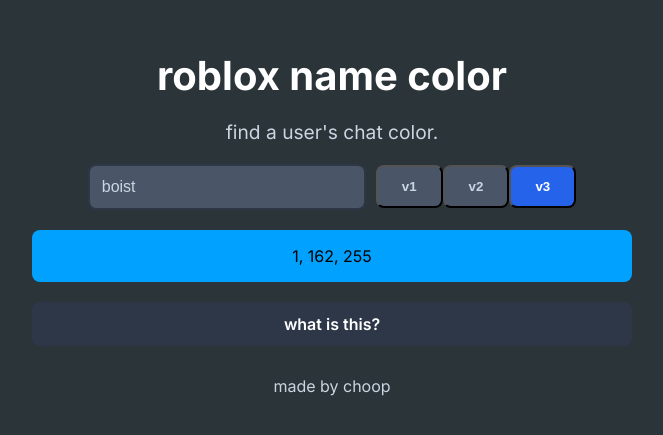
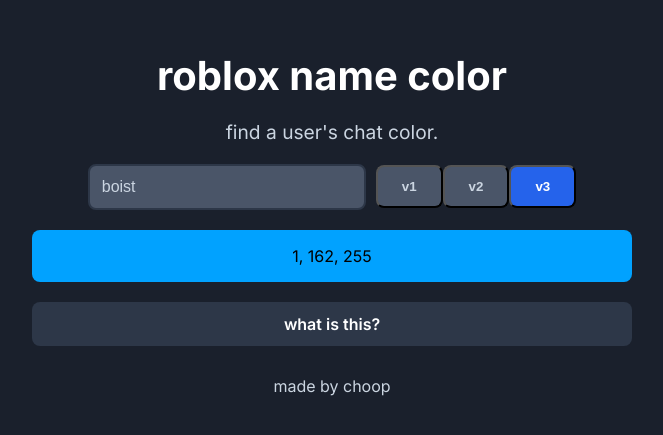
Before and after one commit to choopfr/roblox-chat-color, a Next.js app: page / in a window 1280 px wide. Shown: the part 177-612 px from the top of the page, without its empty margins (308-971 px from the left). Built offline with nearby package versions, Linux system fonts and the light colour scheme.

Commit message:
Update globals.css

```diff
--- a/app/globals.css
+++ b/app/globals.css
@@ -2,7 +2,7 @@
 
 /* Base styles */
 body {
-  background-color: #2a3439; /* Darker background */
+  background-color: #1a202c; /* Darker navy-black background */
   font-family: 'Times New Roman', Times, serif; /* Font changed to Times New Roman */
   color: #fff;
   margin: 0;
@@ -174,9 +174,3 @@
     font-size: 0.9rem;
   }
 }
-/* Add styles for error message */
-.error-text {
-  color: red;
-  font-size: 1.1rem;
-  margin-top: 10px;
-}
```
